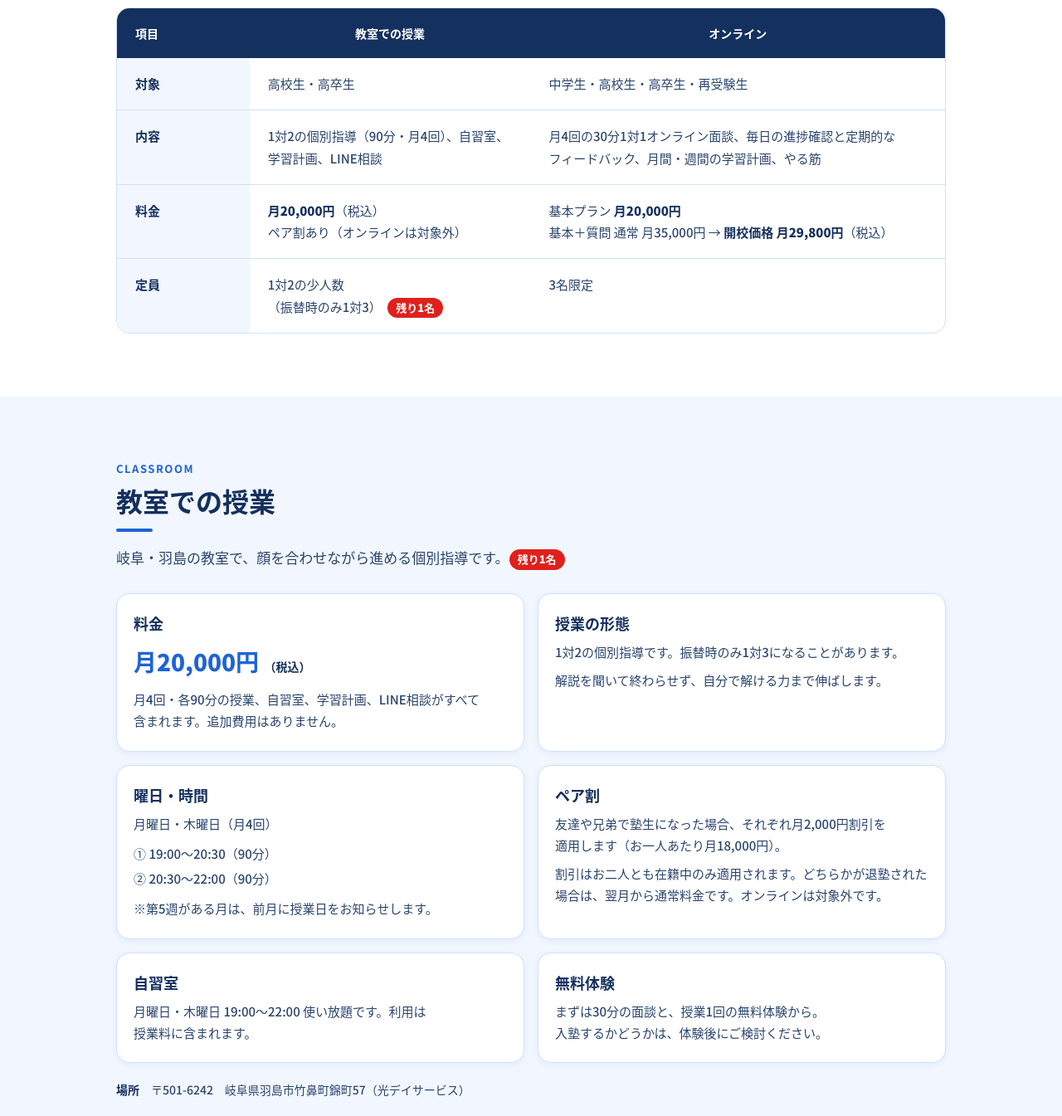
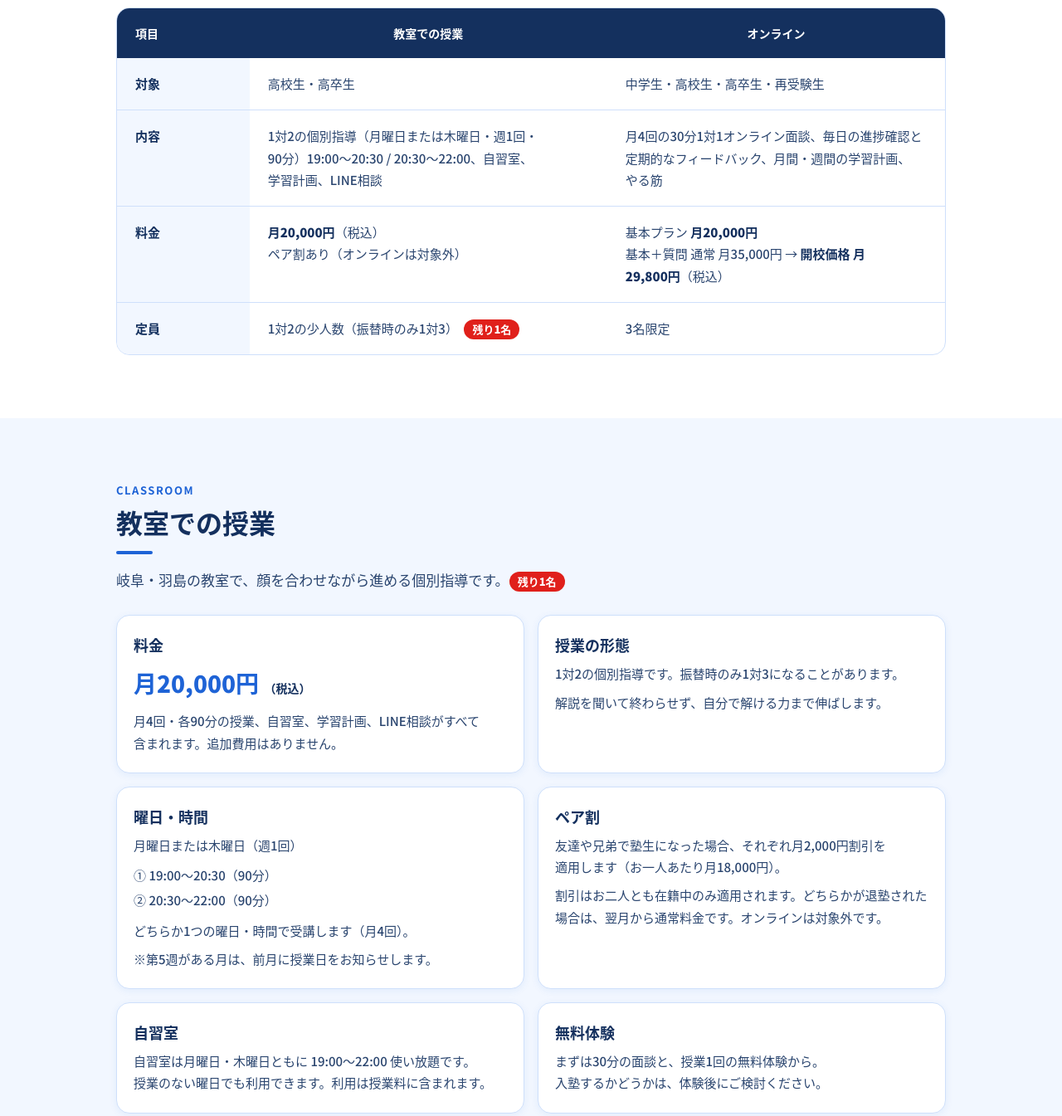
Before and after one commit to kojimajuku/kojimajuku-online, a plain HTML site: page index.html in a window 1280 px wide. Shown: the part 820-2165 px from the top of the page at 83% size. Drawn offline with Linux system fonts and the light colour scheme.

Commit message:
教室での授業は月曜日または木曜日の週1回と明記する
月・木の両方に通うと誤解されないよう、比較表と教室の案内を修正する。

```diff
--- a/index.html
+++ b/index.html
@@ -280,7 +280,7 @@ footer b{color:#fff;font-size:15px}
    </div>
   </div>
   <div class="hero-courses">
-   <a href="#classroom"><span class="k">教室での授業</span><span class="n">月20,000円<span class="remain">残り1名</span></span><span class="d">1対2　月・木　90分×月4回</span></a>
+   <a href="#classroom"><span class="k">教室での授業</span><span class="n">月20,000円<span class="remain">残り1名</span></span><span class="d">1対2　月または木（週1回）　90分×月4回</span></a>
    <a href="#online"><span class="k">オンライン</span><span class="n">開校価格 月29,800円</span><span class="d">3名限定・1期生募集</span></a>
   </div>
  </div>
@@ -304,7 +304,7 @@ footer b{color:#fff;font-size:15px}
      </tr>
      <tr>
       <th>内容</th>
-      <td data-label="教室での授業">1対2の個別指導（90分・月4回）、自習室、学習計画、LINE相談</td>
+      <td data-label="教室での授業">1対2の個別指導（月曜日または木曜日・週1回・90分）19:00〜20:30 / 20:30〜22:00、自習室、学習計画、LINE相談</td>
       <td data-label="オンライン">月4回の30分1対1オンライン面談、毎日の進捗確認と定期的なフィードバック、月間・週間の学習計画、やる筋</td>
      </tr>
      <tr>
@@ -341,11 +341,12 @@ footer b{color:#fff;font-size:15px}
    </div>
    <div class="card">
     <h3>曜日・時間</h3>
-    <p>月曜日・木曜日（月4回）</p>
+    <p>月曜日または木曜日（週1回）</p>
     <ul class="room-times">
      <li>① 19:00〜20:30（90分）</li>
      <li>② 20:30〜22:00（90分）</li>
     </ul>
+    <p>どちらか1つの曜日・時間で受講します（月4回）。</p>
     <p>※第5週がある月は、前月に授業日をお知らせします。</p>
    </div>
    <div class="card">
@@ -355,7 +356,7 @@ footer b{color:#fff;font-size:15px}
    </div>
    <div class="card">
     <h3>自習室</h3>
-    <p>月曜日・木曜日 19:00〜22:00 使い放題です。利用は授業料に含まれます。</p>
+    <p>自習室は月曜日・木曜日ともに 19:00〜22:00 使い放題です。授業のない曜日でも利用できます。利用は授業料に含まれます。</p>
    </div>
    <div class="card">
     <h3>無料体験</h3>
```
